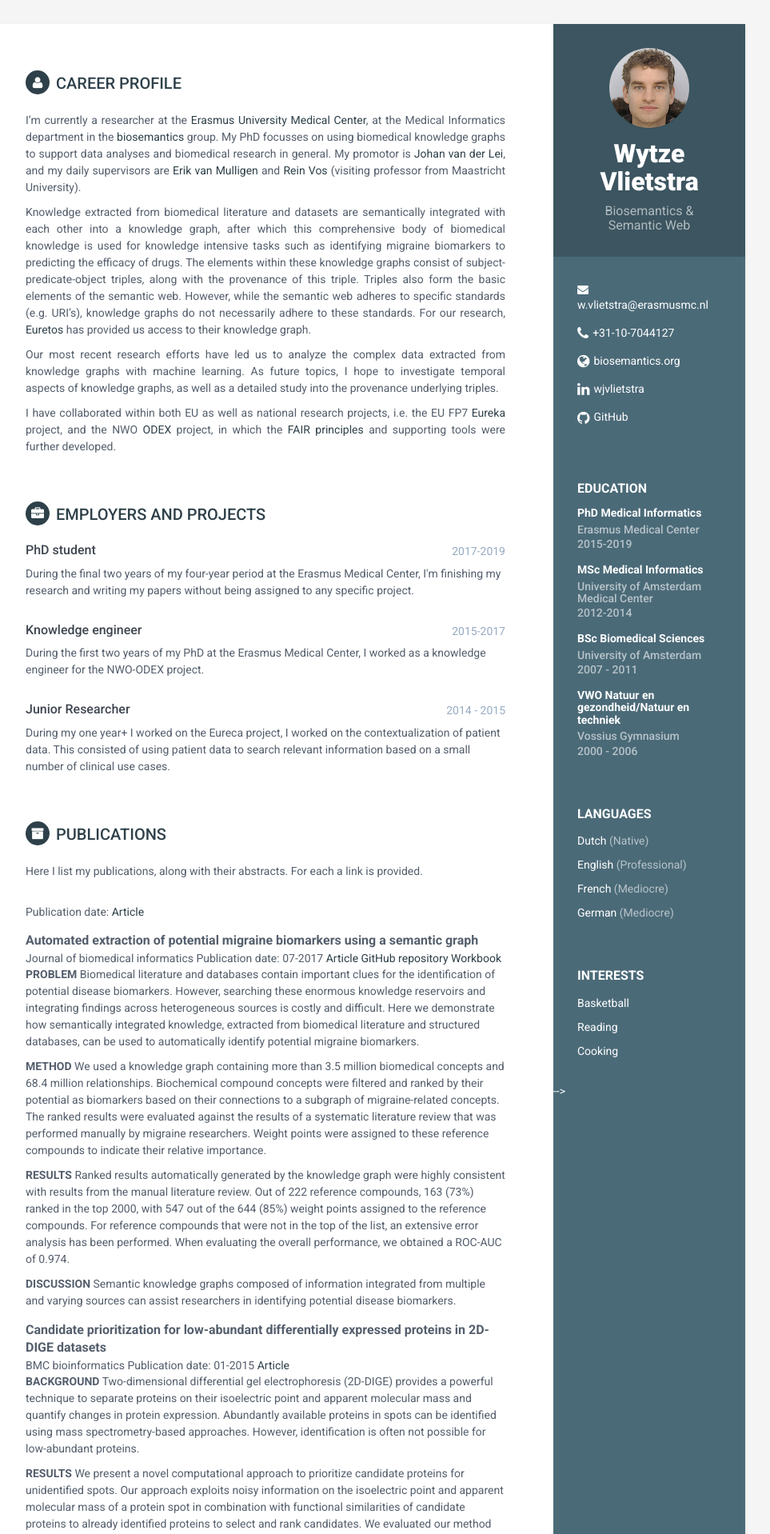
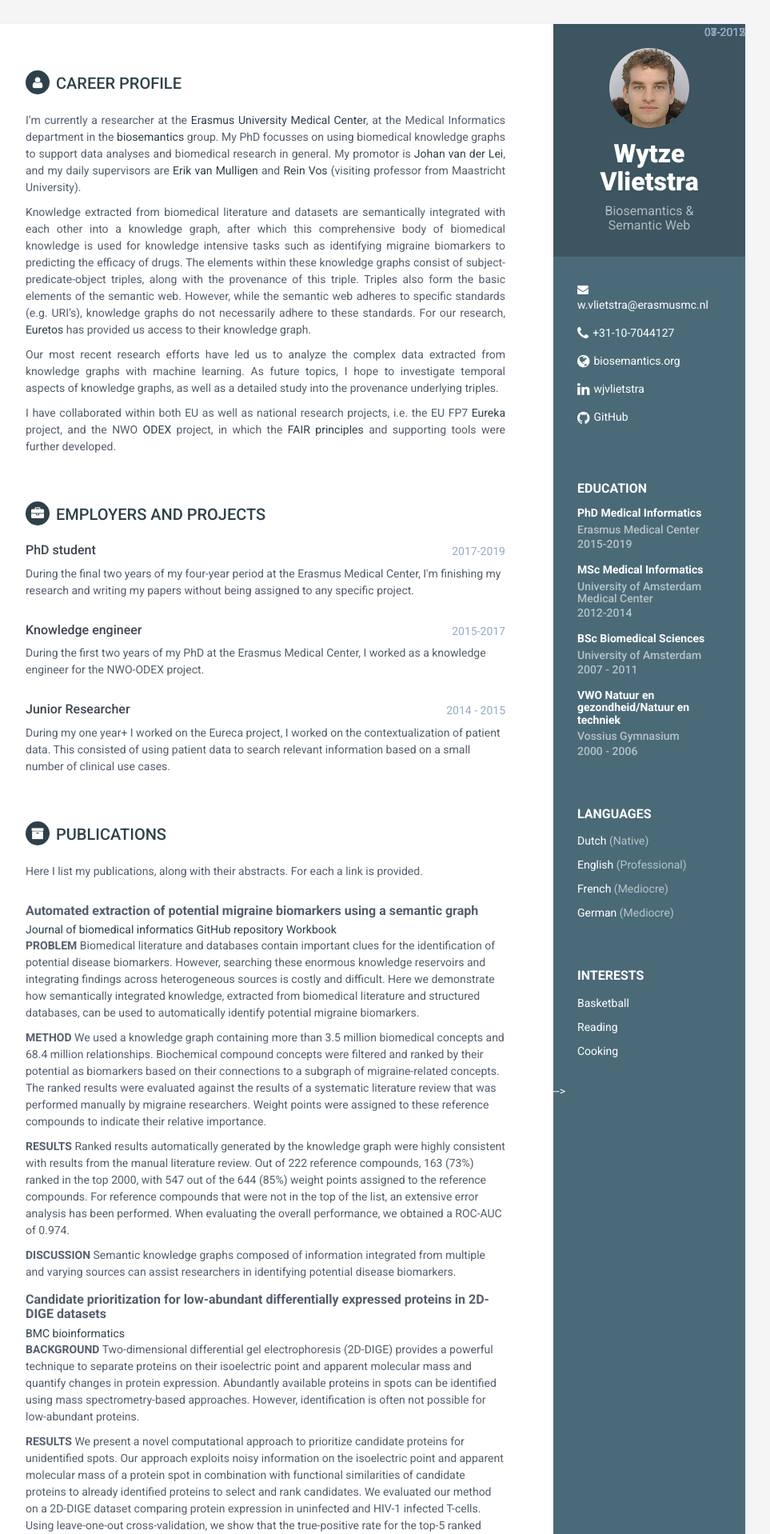
Before and after one commit to Wytz/wytz.github.io, a Jekyll site: the page built from index.html, in a window 1280 px wide. Shown: the top 1918 px of the page at 80% size, without its empty margins (188-1151 px from the left). Built offline with Jekyll 4.4.1, drawn with Linux system fonts in a browser that asks for light colours; some of the changed text lies outside the part shown.

Commit message:
formatting

```diff
--- a/_includes/projects.html
+++ b/_includes/projects.html
@@ -12,14 +12,12 @@
   {% for project in site.data.projects %}
     <div class="item">
 
-      <span class="project-title"><b>{{ project.title }}</b></span>
+      <h3 class="project-title"><b>{{ project.title }}</b></h3>
+	  <div class="time">{{ project.publicationdate }}</div>
 
 	  <div class="links">
-		<span class="journal"> {{ project.journal}}  </span>
 
-	    <span class="publicationdate">  Publication date: {{ project.publicationdate }}  </span>
-
-	    <span class="project-link"><a href="{{ project.link }}">  Article  </a></span>
+	    <span class="project-link"><a href="{{ project.link }}">  {{ project.journal}}  </a></span>
 
 	    {% if project.github %}
 
--- a/assets/css/styles.css
+++ b/assets/css/styles.css
@@ -105,7 +105,7 @@ p {
   margin-bottom: 0;
 }
 .sidebar-wrapper .contact-list .email .fa {
-  font-size: 14px;
+  font-size: 13px;
 }
 .sidebar-wrapper .container-block {
   padding: 20px;
```
Also changed, not shown: 2 other files.
